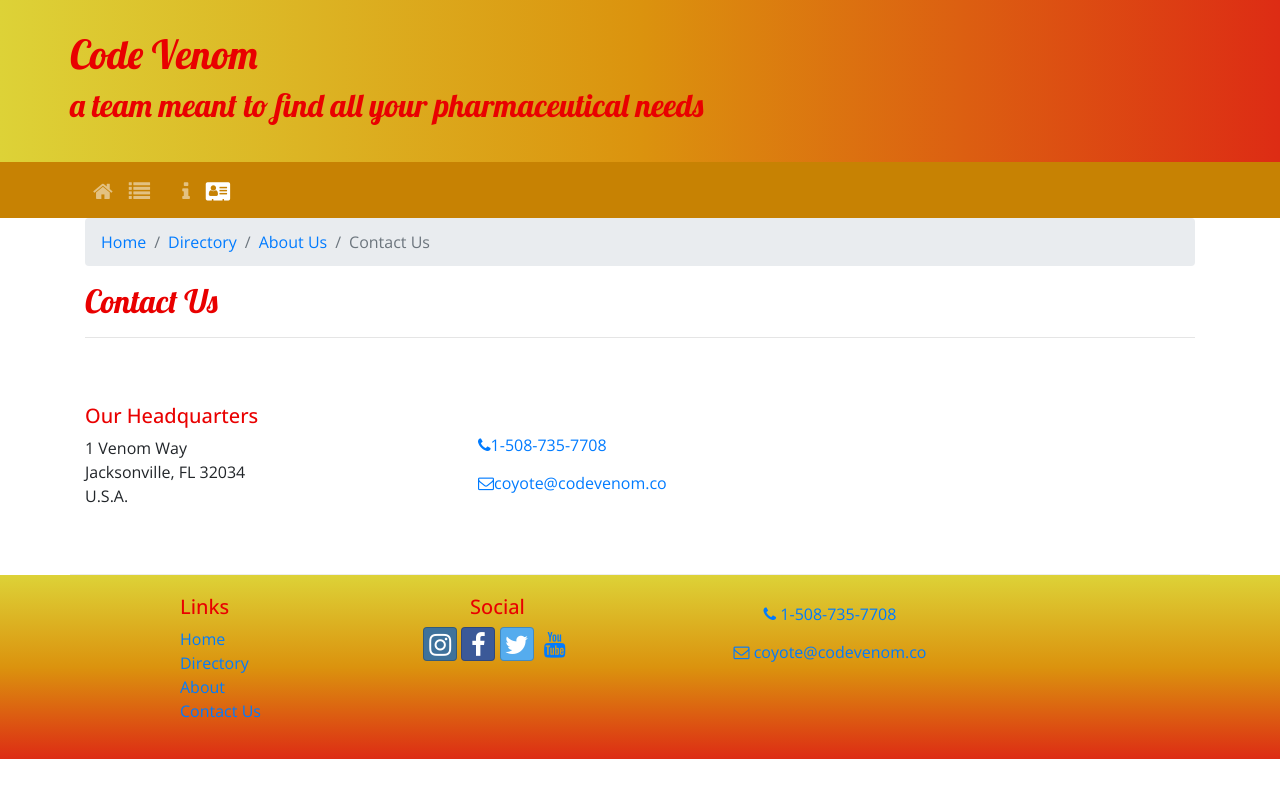
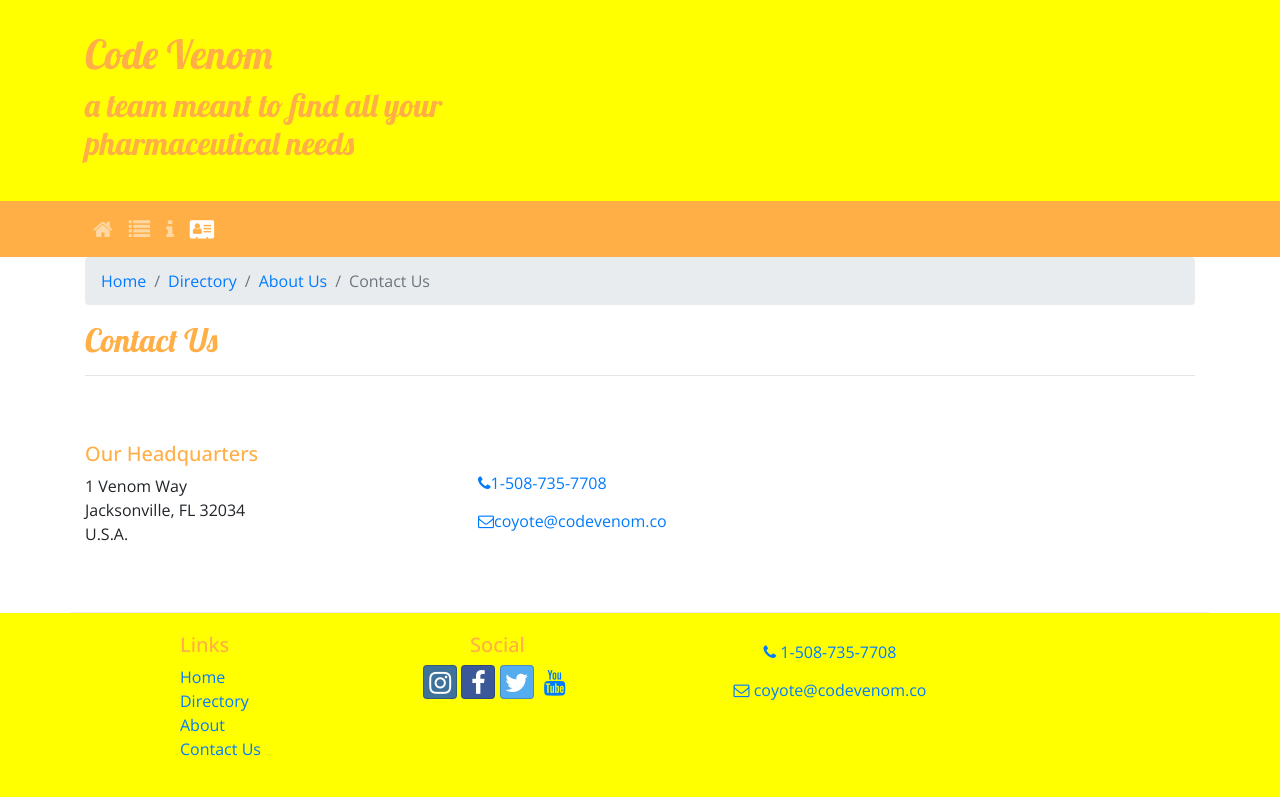
Before and after one commit to drewtheran/React-Project, a React (Create React App) app: page /contactus in a window 1280 px wide. Built offline with nearby package versions, Linux system fonts and the light colour scheme.

Commit message:
style and text change

```diff
--- a/src/App.css
+++ b/src/App.css
@@ -7,8 +7,9 @@ font-family: "Lobster", cursive;
 }
 
 h1, h2, h4, h5 {
-  color: rgb(233, 0, 0);
+  color:  rgb(255, 175, 70);
 }
+
 
 
 .card-img-overlay h5 {
@@ -23,21 +24,21 @@ h1, h2, h4, h5 {
 }
 
 .site-footer {
-  background-image: linear-gradient( rgb(221, 210, 55), rgb(219, 147, 14), rgb(221, 44, 20));
+  background-color: yellow;
   padding: 20px 0;
 }
 
 .jumbotron {
   margin: 0;
   padding: 30px;
-  background-image: linear-gradient(to right, rgb(221, 210, 55), rgb(219, 147, 14), rgb(221, 44, 20));
-  color: rgb(233, 0, 0);
+  background-color: yellow;
+  color: rgb(255, 175, 70);
 }
 
 .jumbotron h2 {
-  color: rgb(233, 0, 0);
+  color: rgb(255, 175, 70);
 }
 
 .navbar-dark {
-  background-color: rgb(199, 130, 3);
+  background-color: rgb(255, 175, 70);
 }
--- a/src/components/AboutComponent.js
+++ b/src/components/AboutComponent.js
@@ -21,11 +21,7 @@ function RenderSponsor(sponsor) {
 
 function About(props) {
 
-   const sponsors = props.sponsors.map(sponsor => {
-        return (
-            <Media tag="li" key={sponsor.id}><RenderSponsor sponsor={sponsor} /></Media>
-        );
-    });
+
 
     return (
         <div className="container">
@@ -42,7 +38,7 @@ function About(props) {
                 </div>
             </div>
             <div className="row row-content">
-                <div className="col-sm-6">
+                <div  className="col-sm-6">
                     <h3>Our Mission</h3>
                     <p>Our mission is to provide doctors and pharmeceutical companies with the best solutions towards tending to the sick, and .</p>
                 </div>
@@ -52,7 +48,7 @@ function About(props) {
                 </div>
                 <div className="col-sm-6">
                     <Card>
-                        <CardHeader className="bg-danger text-white"><h3>Facts At a Glance</h3></CardHeader>
+                        <CardHeader className="bg-warning text-white"><h3>Facts At a Glance</h3></CardHeader>
                         <CardBody>
                             <dl className="row">
                                 <dt className="col-6">Founded</dt>
--- a/src/components/AspectInfoComponent.js
+++ b/src/components/AspectInfoComponent.js
@@ -1,10 +1,6 @@
 import React, { Component } from 'react';
 import { Card, CardImg, CardText, CardBody, CardTitle } from 'reactstrap';
 import { ASPECTS } from '../shared/aspects';
-
-
-
-
 
 
     function RenderCode(aspect) {
--- a/src/components/DirectoryComponent.js
+++ b/src/components/DirectoryComponent.js
@@ -35,6 +35,7 @@ function Directory(props) {
                     </Breadcrumb>
                     <h2>Directory</h2>
                     <hr />
+                    <h4>Here is our directory of services.</h4>
                 </div>
             </div>
             <div className="row">
--- a/src/components/HeaderComponent.js
+++ b/src/components/HeaderComponent.js
@@ -25,31 +25,25 @@ class Header extends Component {
                 <Jumbotron fluid>
                     <div className="container">
                         <div className="row">
-                            <div className="col-md-16 col-md-offset-3">
+                            <div className="col-md-6 col-md-offset-2">
                                 <h1>Code Venom</h1>
                                 <h2>a team meant to find all your pharmaceutical needs</h2>
                             </div>
                         </div>
                     </div>
                 </Jumbotron>
-                <Navbar dark sticky="top" expand="md">
+                <Navbar dark sticky="top" expand="lg">
                     <div className="container">
                          <NavbarToggler onClick={this.toggleNav} />
                              <Collapse isOpen={this.state.isNavOpen} navbar>
                              <Nav navbar>
                                         <NavItem>
                                             <NavLink className="nav-link" to="/home">
-                                        <i className="fa fa-home fa-lg"/>
-                                    </NavLink>
+                                                <i className="fa fa-home fa-lg"/>                                            </NavLink>
                                         </NavItem>
                                         <NavItem>
                                             <NavLink className="nav-link" to="/directory">
                                                         <i className="fa fa-list fa-lg"/>
-                                    </NavLink>
-                                </NavItem>
-                                <NavItem>
-                                    <NavLink className="nav-link" to="/services">
-                                        <i className="far fa-concierge-bell fa-lg"/>
                                             </NavLink>
                                         </NavItem>
                                         <NavItem>
```
Lines whose indentation alone changed are shown as unchanged.
